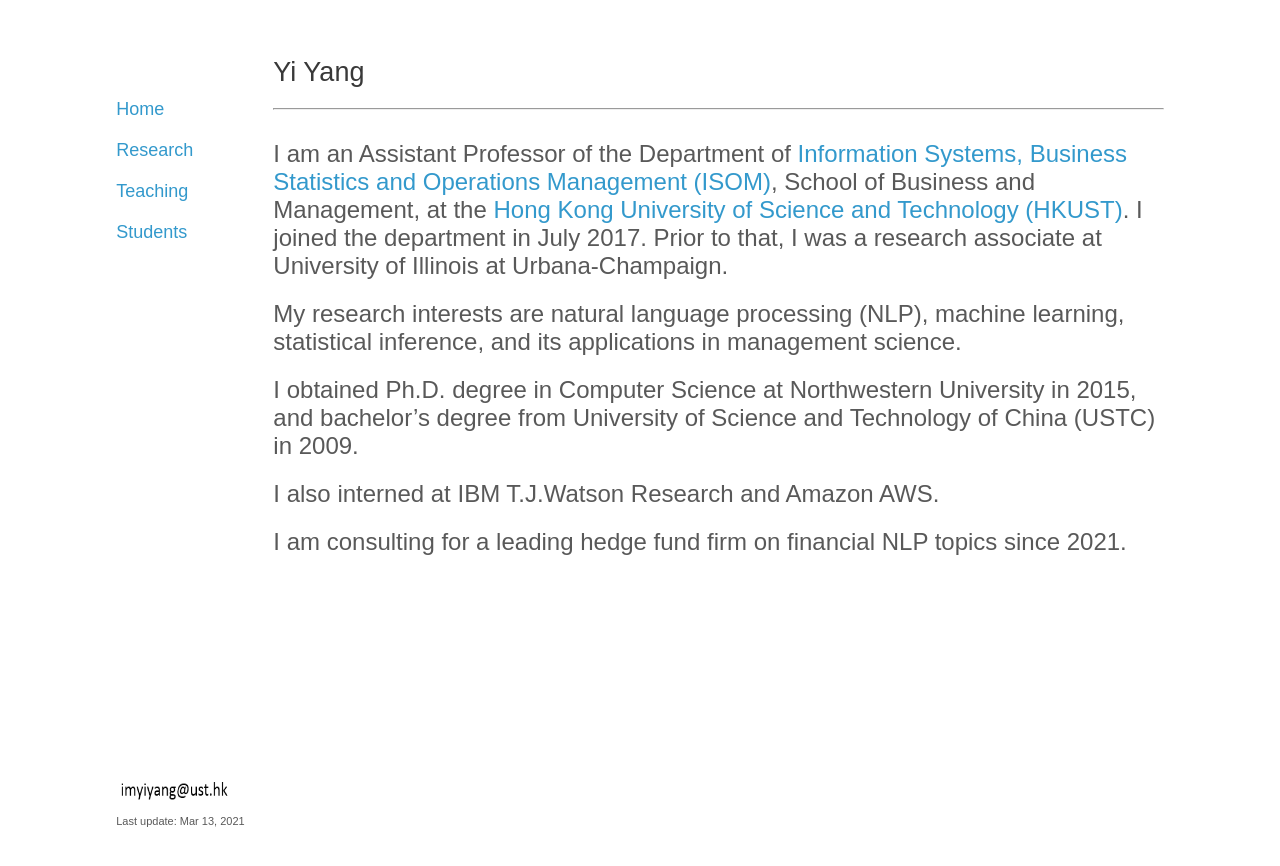
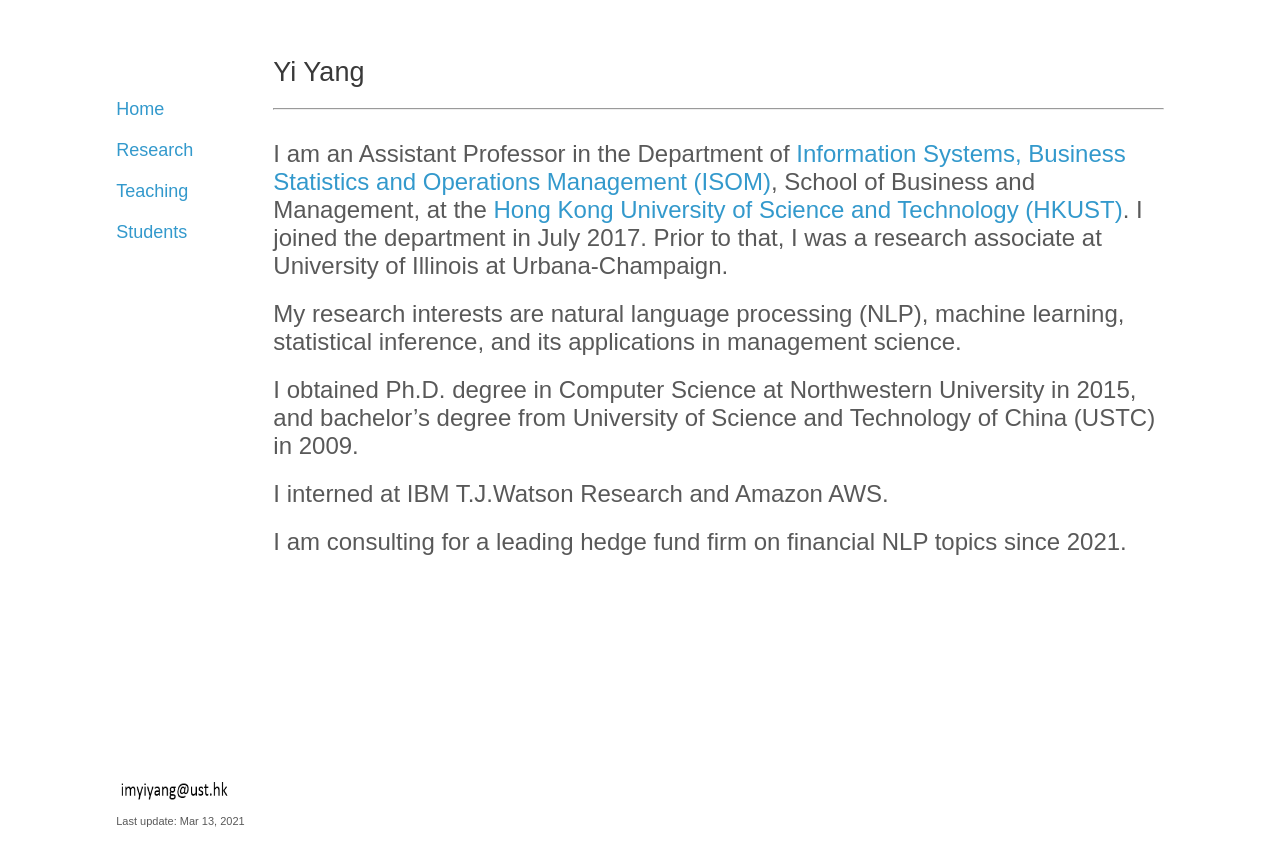
Before and after one commit to yya518/yya518.github.io, a Jekyll site: the page built from index.md, in a window 1280 px wide. Shown: the top 866 px of the page. Built offline with Jekyll 4.4.1, drawn with Linux system fonts in a browser that asks for light colours; our own code applies the rules of GitHub Pages for plain Markdown files.

Commit message:
fix a typo

```diff
--- a/index.md
+++ b/index.md
@@ -5,14 +5,14 @@ layout: default
 ## Yi Yang
 ***
 <br>
-<span style="font-size:24px;">I am an Assistant Professor of the Department of [Information Systems, Business Statistics and Operations Management (ISOM)](http://www.bm.ust.hk/isom/index.html), School of Business and Management, at the [Hong Kong University of Science and Technology (HKUST)](http://www.ust.hk/). I joined the department in July 2017. Prior to that, I was a research associate at University of Illinois at Urbana-Champaign. </span><br>
+<span style="font-size:24px;">I am an Assistant Professor in the Department of [Information Systems, Business Statistics and Operations Management (ISOM)](http://www.bm.ust.hk/isom/index.html), School of Business and Management, at the [Hong Kong University of Science and Technology (HKUST)](http://www.ust.hk/). I joined the department in July 2017. Prior to that, I was a research associate at University of Illinois at Urbana-Champaign. </span><br>
 
 <span style="font-size:24px;">My research interests are natural language processing (NLP), machine learning, statistical inference, and its applications in management science. </span><br>
 
 
 <span style="font-size:24px;">I obtained Ph.D. degree in Computer Science at Northwestern University in 2015, and bachelor's degree from University of Science and Technology of China (USTC) in 2009.</span><br>
 
-<span style="font-size:24px;">I also interned at IBM T.J.Watson Research and Amazon AWS. </span><br>
+<span style="font-size:24px;">I interned at IBM T.J.Watson Research and Amazon AWS. </span><br>
 
 <span style="font-size:24px;">I am consulting for a leading hedge fund firm on financial NLP topics since 2021.<br>
 </span>
```
